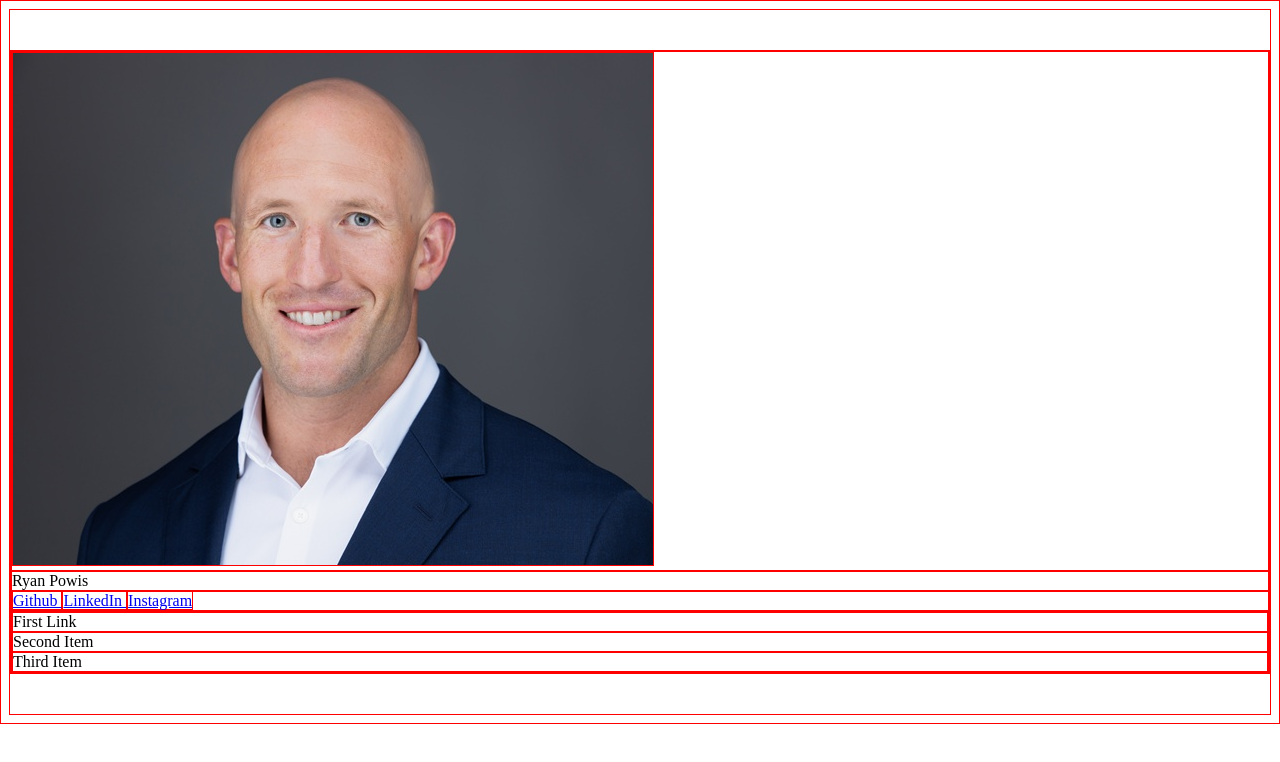
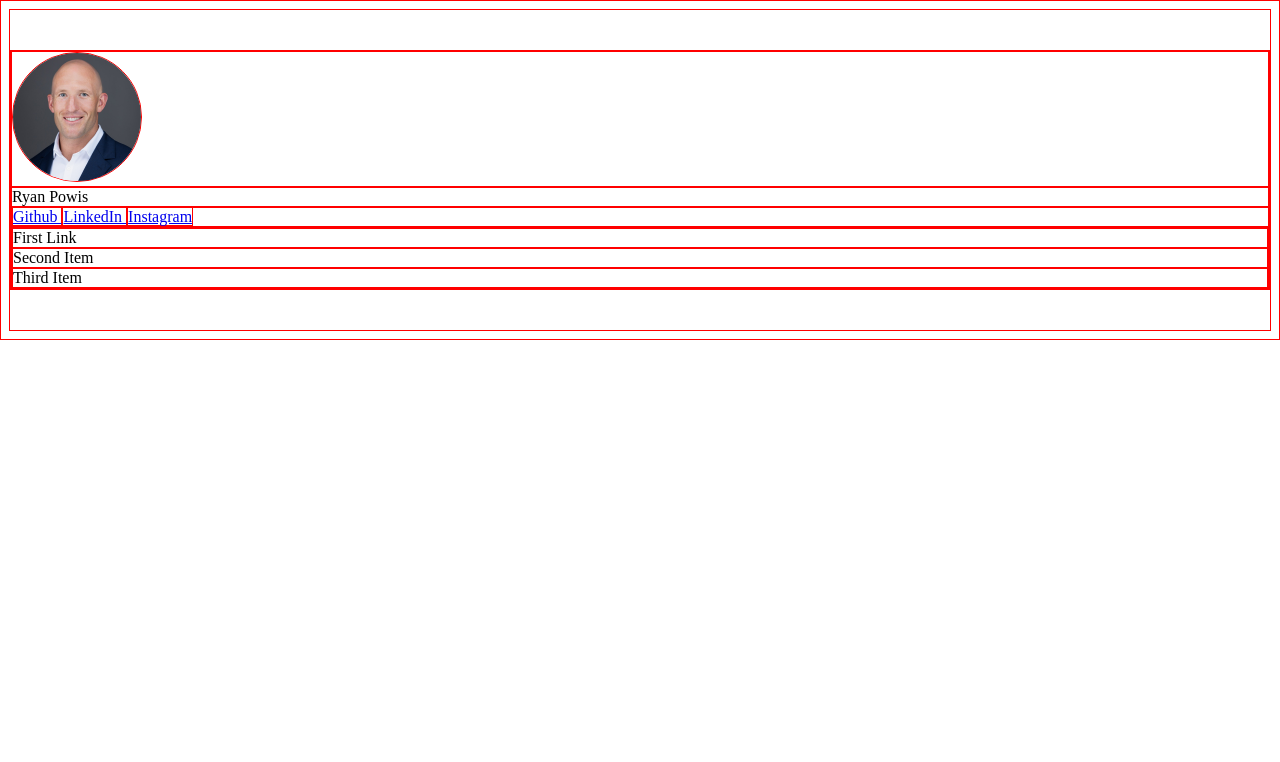
Before and after one commit to rpowis52/link-in-bio, a plain HTML site: page index.html in a window 1280 px wide. Drawn offline with Linux system fonts and the light colour scheme.

Commit message:
Headshot Formated

```diff
--- a/index.html
+++ b/index.html
@@ -1,10 +1,11 @@
 <!DOCTYPE html>
+<html>
 
-<html>
   <head>
     <meta charset="UTF-8">
 
     <title>Ryan Powis' Links</title>
+
     <style>
       * {
         border: thin red solid;
@@ -14,13 +15,20 @@
         padding-top: 40px;
         padding-bottom: 40px;
       }
+
+      .profile-image{
+        width: 128px;
+        height: 128px;
+        object-fit: cover;
+        border-radius: 128px;
+      }
     </style>
   </head>
 
   <body>
     <div class="main-container">
       <div class="image-row">
-      <img src="/Images/Profile Picture.jpg" alt="Ryan Powis Headshot">
+      <img src="/Images/Profile Picture.jpg" alt="Ryan Powis Headshot" class="profile-image">
     </div>
 
     <div class="name-row">
```
